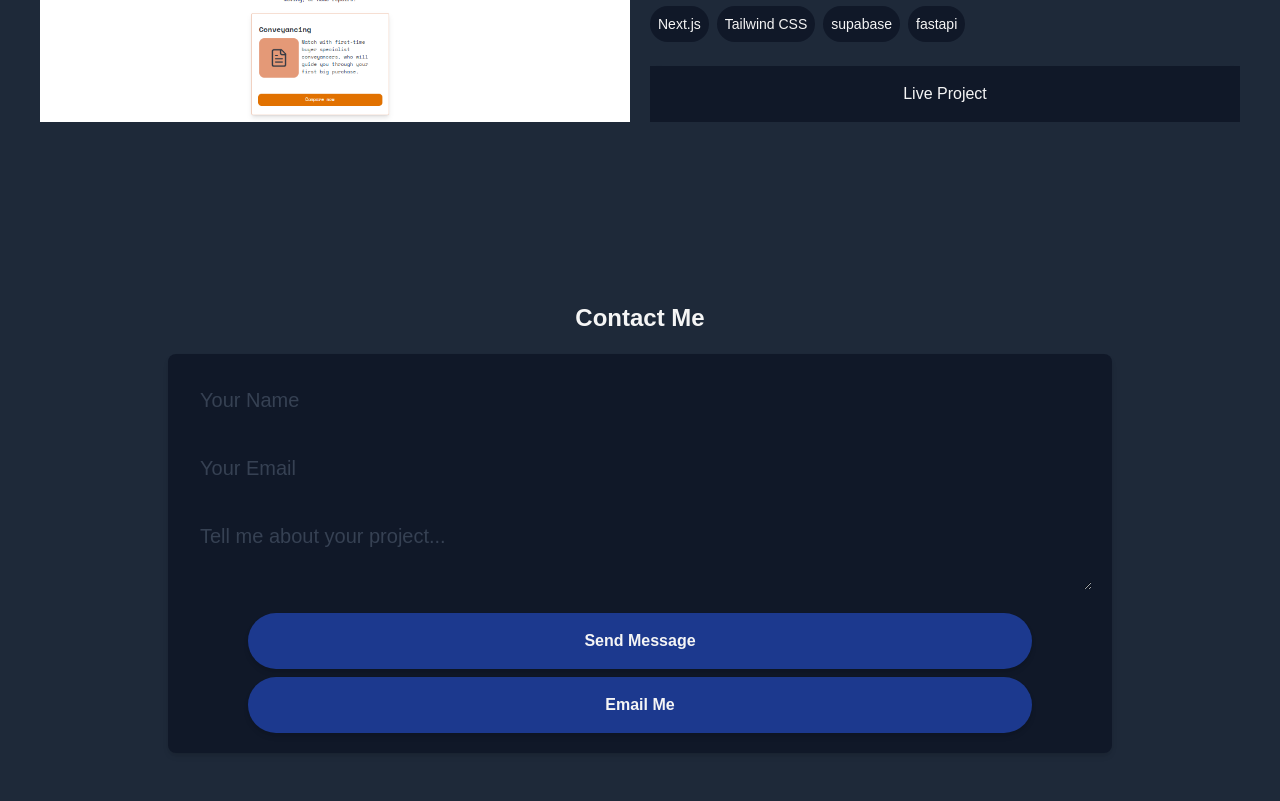
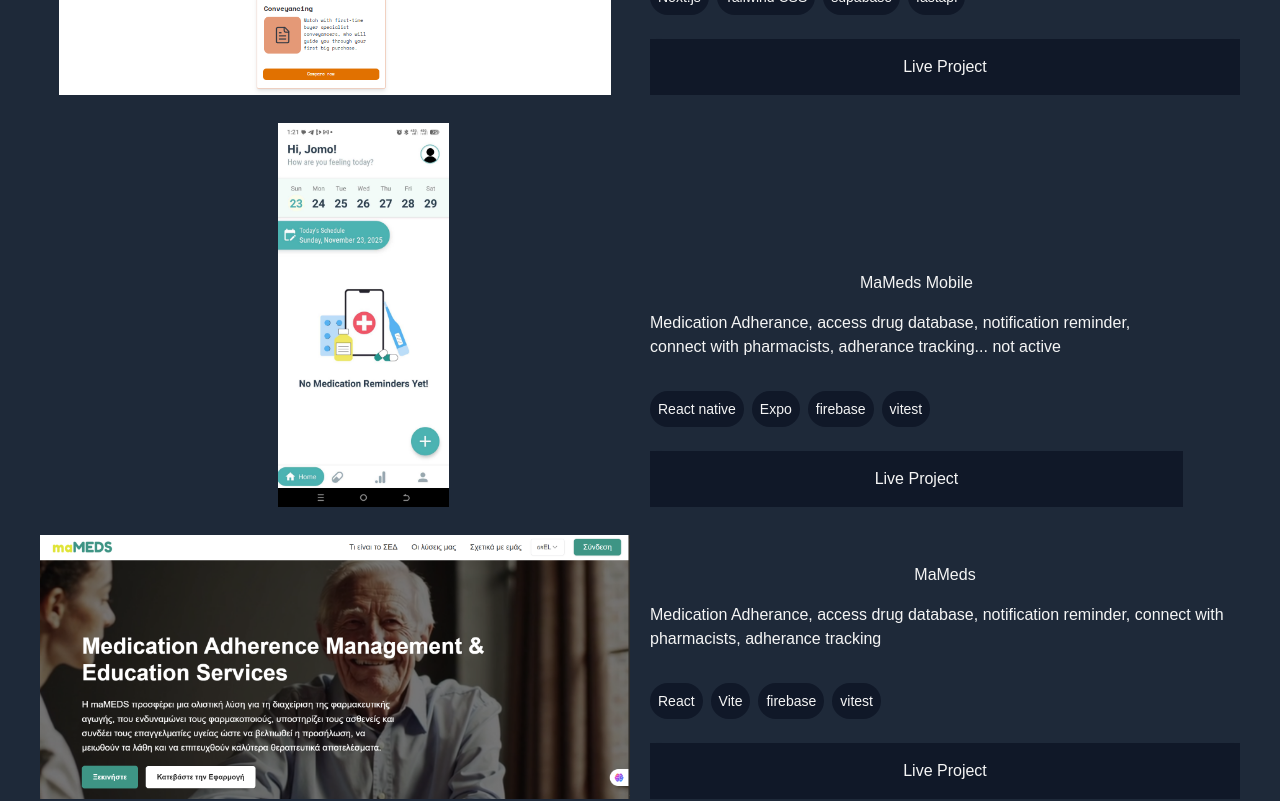
Before and after one commit to jomoCode/Web-portfolio, a Next.js app: page / in a window 1280 px wide. Shown: the part 2580-3381 px from the top of the page. Built offline with nearby package versions, Linux system fonts and the light colour scheme; a web font is replaced by a local one.

Commit message:
new projects

```diff
--- a/src/app/page.tsx
+++ b/src/app/page.tsx
@@ -244,6 +244,35 @@ Responsive design, secure checkout, and an admin dashboard to manage listings an
             />
           }
         />
+        <SideBySideSection
+          containerClassNames="mb-5"
+          left={
+            <ProjectImage
+              src="/mameds_mobile.jpg"
+              alt="Medication adherance Website"
+            />
+          }
+          right={
+            <ProjectInfo
+              title="MaMeds Mobile"
+              description="Medication Adherance, access drug database, notification reminder, connect with pharmacists, adherance tracking... not active"
+              tech={["React native", "Expo", "firebase", "vitest"]}
+              liveLink="/"
+            />
+          }
+        />
+        <SideBySideSection
+          containerClassNames="mb-5"
+          left={<ProjectImage src="/mameds_web.png" alt="Realtor Website" />}
+          right={
+            <ProjectInfo
+              title="MaMeds"
+              description="Medication Adherance, access drug database, notification reminder, connect with pharmacists, adherance tracking"
+              tech={["React", "Vite", "firebase", "vitest"]}
+              liveLink="https://app.mameds.gr/"
+            />
+          }
+        />
       </Section>
 
       <Section name="contact">
--- a/src/components/contact_details.tsx
+++ b/src/components/contact_details.tsx
@@ -45,8 +45,8 @@ const ContactSection = ({
 
     emailjs
       .send(
-        process.env.NEXT_PUBLIC_EMAILJS_SERVICE_ID,
-        process.env.NEXT_PUBLIC_EMAILJS_TEMPLATE_ID,
+        process.env.NEXT_PUBLIC_EMAILJS_SERVICE_ID!,
+        process.env.NEXT_PUBLIC_EMAILJS_TEMPLATE_ID!,
         {
           from_name: form.name,
           from_email: form.email,
--- a/src/components/project_components/projectImage.tsx
+++ b/src/components/project_components/projectImage.tsx
@@ -13,7 +13,8 @@ export const ProjectImage = ({ src, alt }: ProjectImageProps) => {
         alt={alt}
         width={500}
         height={500}
-        className="w-full h-auto object-contain transform hover:scale-105 transition-transform duration-300"
+
+        className="w-full max-h-96 object-contain transform hover:scale-105 transition-transform duration-300"
       />
     </div>
   );
```
Also changed, not shown: public/mameds_mobile.jpg (added), public/mameds_web.png (added).
